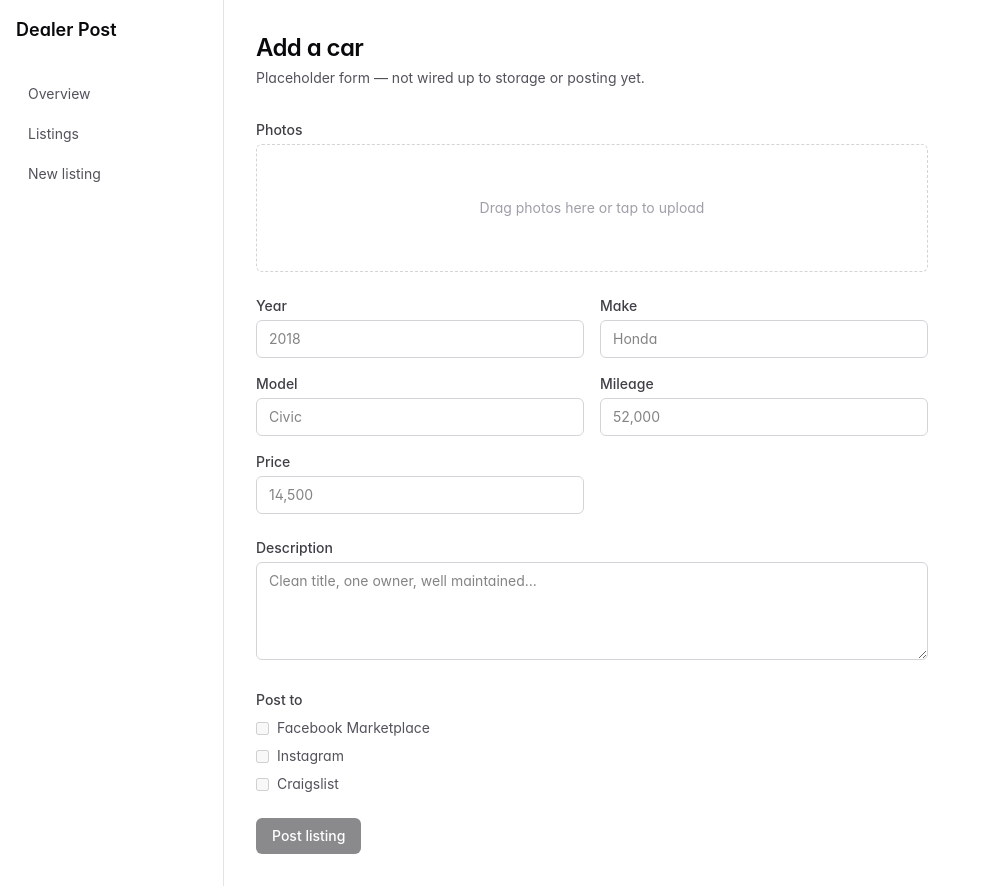
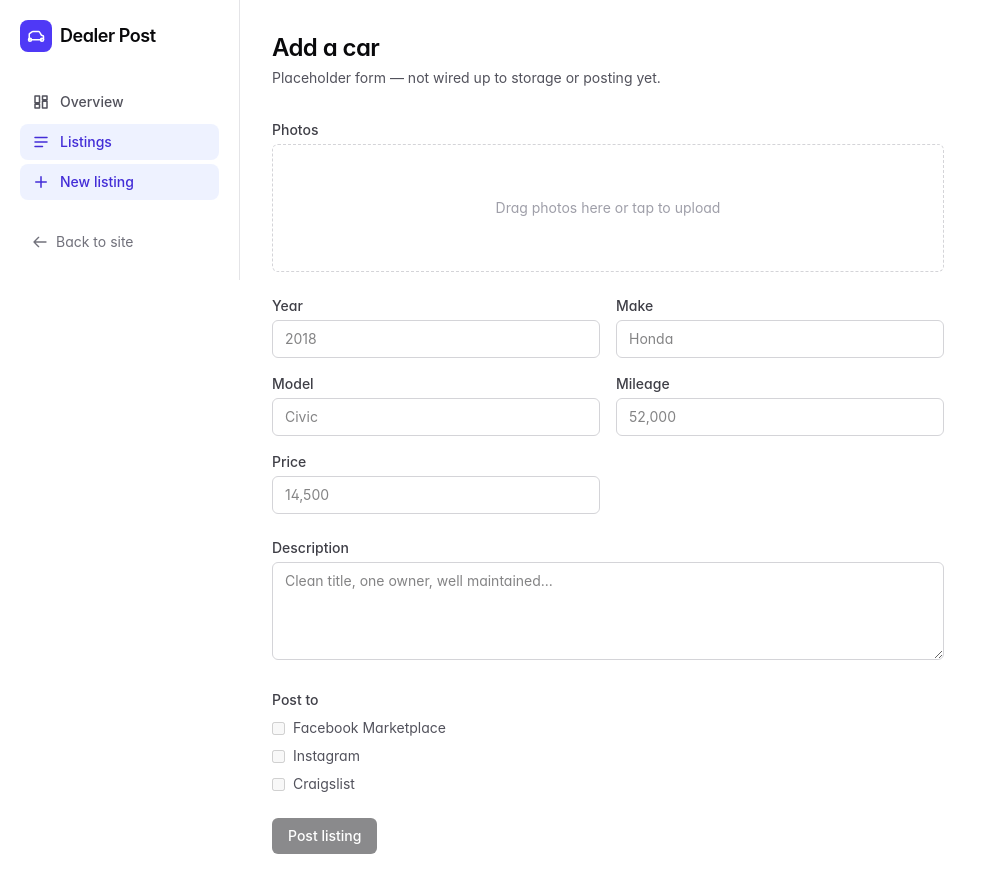
Before and after one commit to xenpain-source/dealer-post, a Next.js app: page /dashboard/listings/new in a window 1280 px wide. Shown: the whole page, without its empty margins (0-990 px from the left). Built offline with nearby package versions, Linux system fonts and the light colour scheme.

Commit message:
Update DashboardNav.tsx

```diff
--- a/components/dashboard/DashboardNav.tsx
+++ b/components/dashboard/DashboardNav.tsx
@@ -1,31 +1,120 @@
+"use client";
+
 import Link from "next/link";
+import { usePathname } from "next/navigation";
 
 const links = [
-  { href: "/dashboard", label: "Overview" },
-  { href: "/dashboard/listings", label: "Listings" },
-  { href: "/dashboard/listings/new", label: "New listing" },
+  {
+    href: "/dashboard",
+    label: "Overview",
+    icon: (
+      <path
+        d="M4 13h6V4H4v9Zm0 7h6v-5H4v5Zm10 0h6V11h-6v9Zm0-16v5h6V4h-6Z"
+        strokeLinejoin="round"
+      />
+    ),
+  },
+  {
+    href: "/dashboard/listings",
+    label: "Listings",
+    icon: (
+      <path
+        d="M4 6h16M4 12h16M4 18h10"
+        strokeLinecap="round"
+        strokeLinejoin="round"
+      />
+    ),
+  },
+  {
+    href: "/dashboard/listings/new",
+    label: "New listing",
+    icon: (
+      <path
+        d="M12 5v14M5 12h14"
+        strokeLinecap="round"
+        strokeLinejoin="round"
+      />
+    ),
+  },
 ];
 
 export function DashboardNav() {
+  const pathname = usePathname();
+
   return (
-    <aside className="shrink-0 border-b border-zinc-200 p-4 sm:w-56 sm:border-b-0 sm:border-r">
+    <aside className="flex shrink-0 flex-col border-b border-zinc-200 bg-white p-4 sm:h-full sm:w-60 sm:border-b-0 sm:border-r sm:p-5">
       <Link
         href="/"
-        className="mb-4 block text-lg font-semibold sm:mb-8"
+        className="mb-6 flex items-center gap-2 text-lg font-semibold tracking-tight sm:mb-8"
       >
+        <span className="flex h-8 w-8 items-center justify-center rounded-lg bg-indigo-600 text-white">
+          <svg
+            viewBox="0 0 24 24"
+            fill="none"
+            className="h-4.5 w-4.5"
+            stroke="currentColor"
+            strokeWidth="2"
+            strokeLinecap="round"
+            strokeLinejoin="round"
+          >
+            <path d="M5 17h14M6 17a2 2 0 1 1-4 0 2 2 0 0 1 4 0Zm16 0a2 2 0 1 1-4 0 2 2 0 0 1 4 0Z" />
+            <path d="M3 17V9.6a1 1 0 0 1 .4-.8l3.2-2.4a2 2 0 0 1 1.2-.4h7.4a2 2 0 0 1 1.7 1l2.4 4 2.1.7a1 1 0 0 1 .6.9V17" />
+          </svg>
+        </span>
         Dealer Post
       </Link>
       <nav className="flex flex-row gap-1 overflow-x-auto text-sm sm:flex-col sm:overflow-visible">
-        {links.map((link) => (
+        {links.map((link) => {
+          const isActive =
+            link.href === "/dashboard"
+              ? pathname === "/dashboard"
+              : pathname.startsWith(link.href);
+
+          return (
             <Link
               key={link.href}
               href={link.href}
-            className="shrink-0 rounded-md px-3 py-2 text-zinc-600 hover:bg-zinc-100 hover:text-zinc-900"
+              aria-current={isActive ? "page" : undefined}
+              className={`flex shrink-0 items-center gap-2.5 rounded-lg px-3 py-2 font-medium transition-colors ${
+                isActive
+                  ? "bg-indigo-50 text-indigo-700"
+                  : "text-zinc-600 hover:bg-zinc-100 hover:text-zinc-900"
+              }`}
             >
+              <svg
+                viewBox="0 0 24 24"
+                fill="none"
+                className="h-4.5 w-4.5 shrink-0"
+                stroke="currentColor"
+                strokeWidth="2"
+              >
+                {link.icon}
+              </svg>
               {link.label}
             </Link>
-        ))}
+          );
+        })}
       </nav>
+
+      <div className="mt-auto hidden pt-6 sm:block">
+        <Link
+          href="/"
+          className="flex items-center gap-2 rounded-lg px-3 py-2 text-sm text-zinc-500 transition-colors hover:bg-zinc-100 hover:text-zinc-900"
+        >
+          <svg
+            viewBox="0 0 24 24"
+            fill="none"
+            className="h-4 w-4 shrink-0"
+            stroke="currentColor"
+            strokeWidth="2"
+            strokeLinecap="round"
+            strokeLinejoin="round"
+          >
+            <path d="M10 19 3 12l7-7M3 12h18" />
+          </svg>
+          Back to site
+        </Link>
+      </div>
     </aside>
   );
 }
```
Lines whose indentation alone changed are shown as unchanged.
